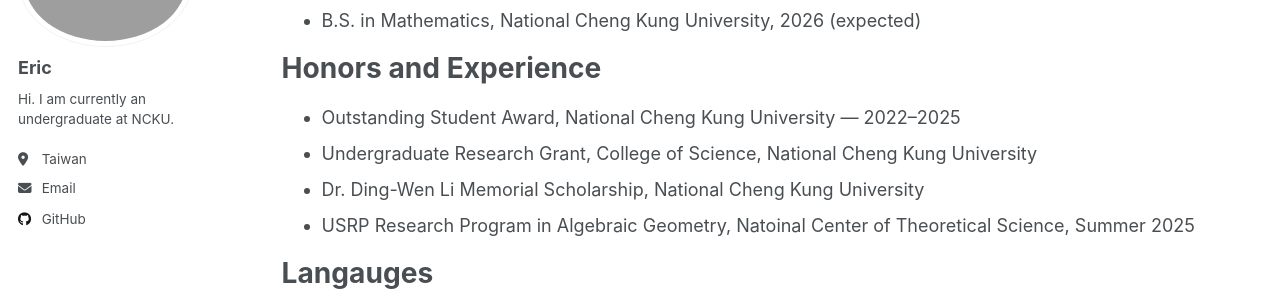
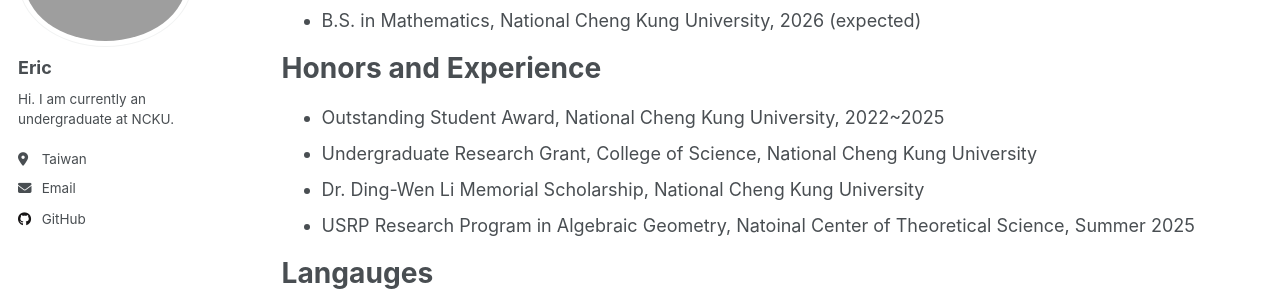
Before and after one commit to ericliu515515/ericliu515515.github.io, a Jekyll site: the page built from _pages/cv.md, in a window 1280 px wide and 1062 px high. Shown: the part 186-486 px from the top of the window. Built offline with Jekyll 4.4.1, drawn with Linux system fonts in a browser that asks for light colours; a script that is not in the unit is left out.

Commit message:
Fix date format in CV honors section

```diff
--- a/_pages/cv.md
+++ b/_pages/cv.md
@@ -15,7 +15,7 @@ Education
 
 Honors and Experience
 =====
-* Outstanding Student Award, National Cheng Kung University — 2022–2025
+* Outstanding Student Award, National Cheng Kung University, 2022~2025
 * Undergraduate Research Grant, College of Science, National Cheng Kung University
 * Dr. Ding-Wen Li Memorial Scholarship, National Cheng Kung University
 * USRP Research Program in Algebraic Geometry, Natoinal Center of Theoretical Science, Summer 2025
```
